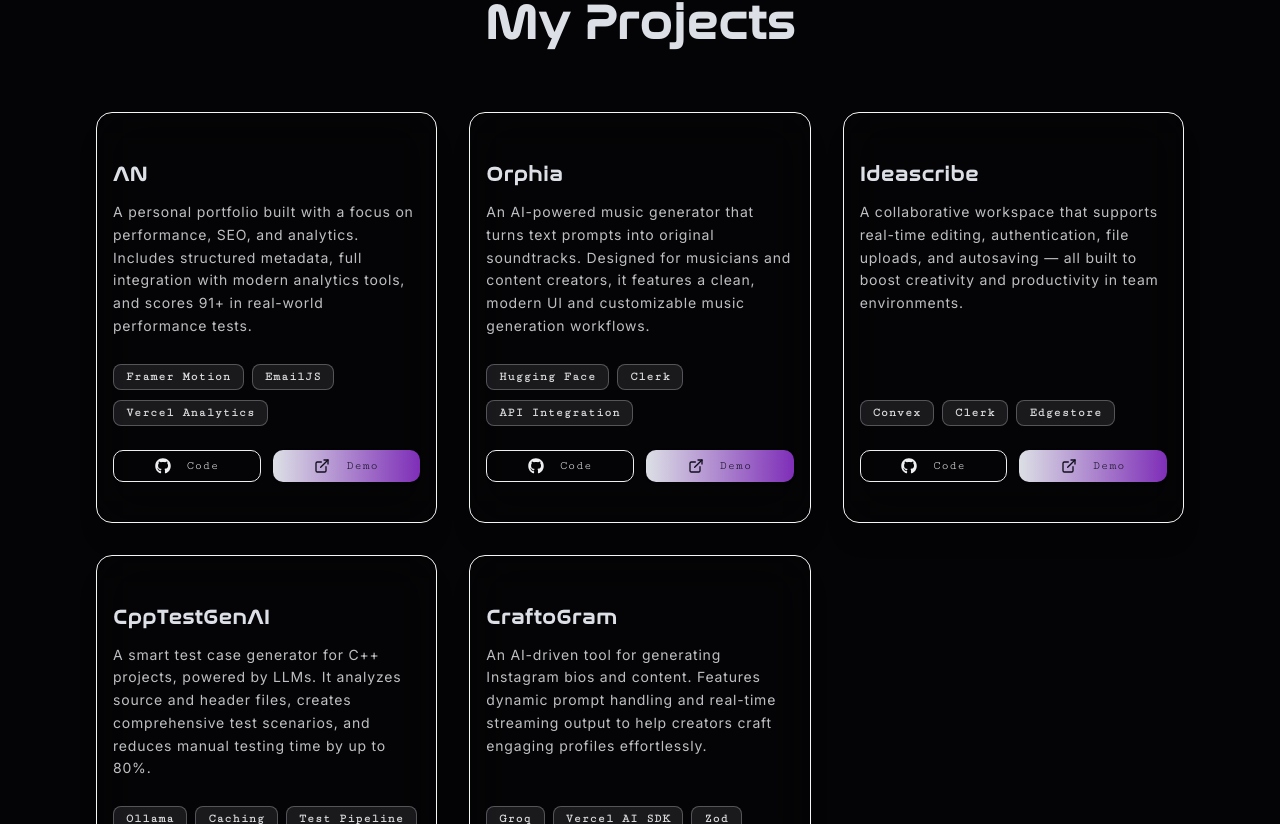
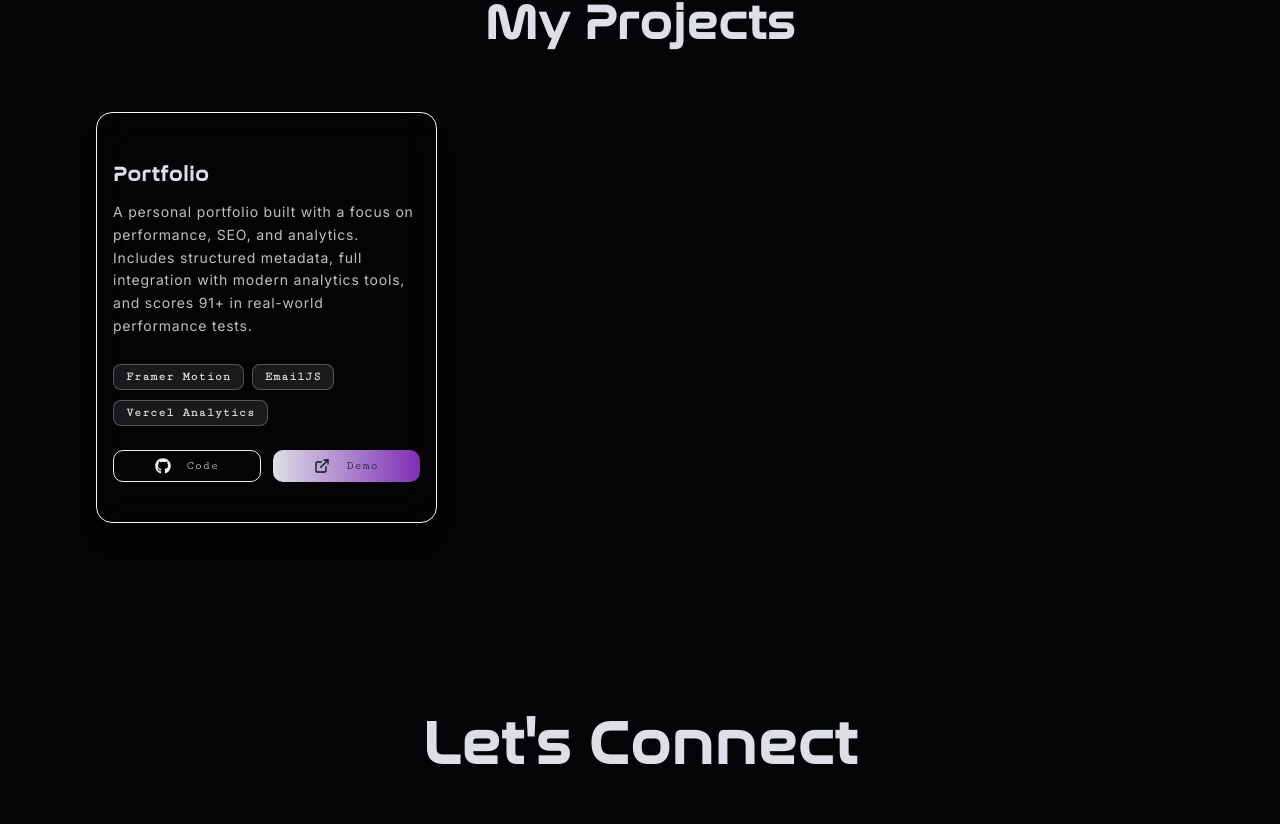
Before and after one commit to HoangNoPro/aboutme, a Next.js app: page / in a window 1280 px wide. Shown: the part 2916-3740 px from the top of the page. Built offline with nearby package versions, Linux system fonts and the light colour scheme.

Commit message:
Update projects.ts

```diff
--- a/src/constant/projects.ts
+++ b/src/constant/projects.ts
@@ -1,12 +1,13 @@
 export const projectsData = [
   {
-    name: "AN",
+    name: "Portfolio",
     description:
       "A personal portfolio built with a focus on performance, SEO, and analytics. Includes structured metadata, full integration with modern analytics tools, and scores 91+ in real-world performance tests.",
-    github_link: "https://github.com/aarabii/an",
-    demo: "https://aarab.vercel.app/",
+    github_link: "https://github.com/HoangNoPro/aboutme",
+    demo: "https://hiimhoang.vercel.app/",
     tech: ["Framer Motion", "EmailJS", "Vercel Analytics"],
   },
+/*
 {
   name: "Orphia",
   description:
@@ -38,4 +39,5 @@ export const projectsData = [
   demo: "https://craftogram.vercel.app/",
   tech: ["Groq", "Vercel AI SDK", "Zod"],
 },
+*/
 ];
```
Lines whose indentation alone changed are shown as unchanged.
